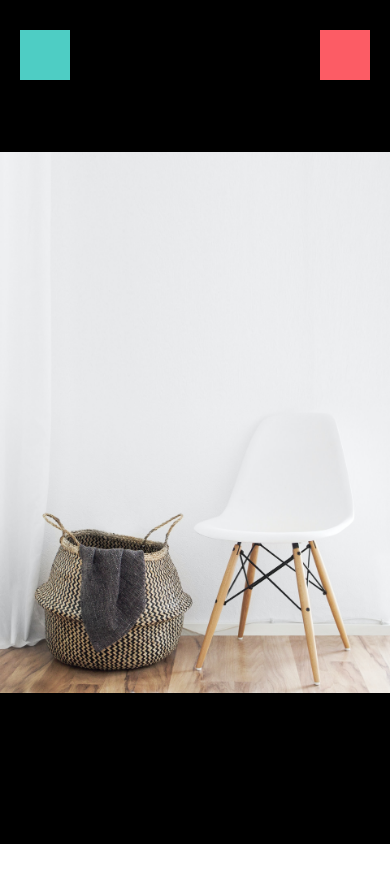
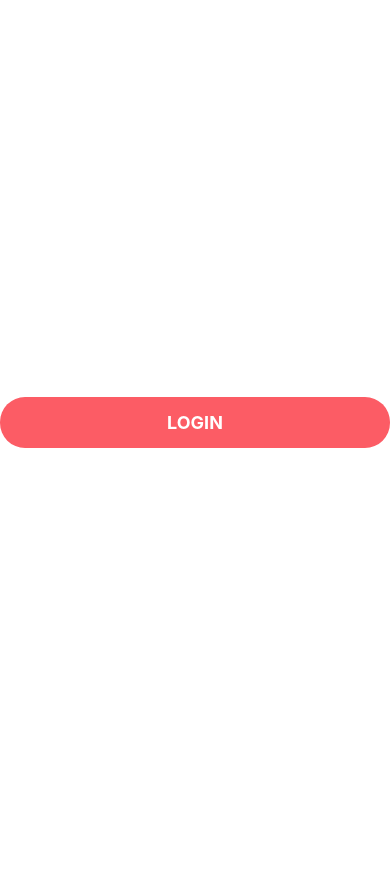
Before and after one commit to gustavvopenna/DoneWithIt, a React Native app: screen / in a window 390 px wide. Shown: the top 882 px of the page. After the commit the page ends 844 px from the top, so only its background shows below. Built offline with nearby package versions, Linux system fonts and the light colour scheme.

Commit message:
Create Button and Text custom components

```diff
--- a/App.js
+++ b/App.js
@@ -1,7 +1,21 @@
 import React from 'react'
-import DetailScreen from './app/screens/DetailScreen'
-// import WelcomeScreen from './app/screens/WelcomeScreen'
+import { View, StyleSheet } from 'react-native'
+
+import AppText from './app/components/AppText'
+import AppButton from './app/components/AppButton'
 
 export default function App() {
-  return <DetailScreen />
+  return (
+    <View style={styles.container}>
+      <AppButton title='Login' />
+    </View>
+  )
 }
+
+const styles = StyleSheet.create({
+  container: {
+    flex: 1,
+    justifyContent: 'center',
+    alignItems: 'center',
+  },
+})
--- /dev/null
+++ b/app/components/AppButton.js
@@ -0,0 +1,31 @@
+import React from 'react'
+import { Text, StyleSheet, TouchableOpacity } from 'react-native'
+
+import colors from '../config/colors'
+
+function AppButton({ title, handlePress }) {
+  return (
+    <TouchableOpacity style={styles.button} onPress={handlePress}>
+      <Text style={styles.text}>{title}</Text>
+    </TouchableOpacity>
+  )
+}
+
+const styles = StyleSheet.create({
+  button: {
+    width: '100%',
+    padding: 15,
+    backgroundColor: colors.primary,
+    justifyContent: 'center',
+    alignItems: 'center',
+    borderRadius: 25,
+  },
+  text: {
+    color: colors.white,
+    fontSize: 18,
+    textTransform: 'uppercase',
+    fontWeight: 'bold',
+  },
+})
+
+export default AppButton
--- /dev/null
+++ b/app/components/AppText.js
@@ -0,0 +1,15 @@
+import React from 'react'
+import { Text, StyleSheet, Platform } from 'react-native'
+
+function AppText({ children }) {
+  return <Text style={styles.text}>{children}</Text>
+}
+
+const styles = StyleSheet.create({
+  text: {
+    fontSize: 18,
+    fontFamily: Platform.OS === 'android' ? 'Roboto' : 'Avenir',
+  },
+})
+
+export default AppText
```
